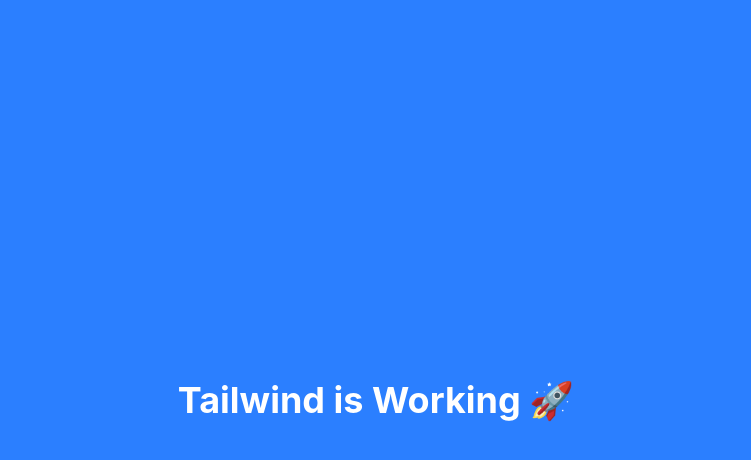
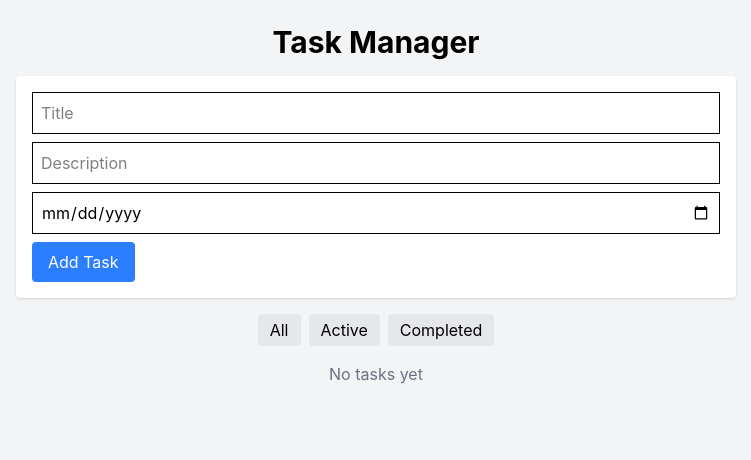
Before and after one commit to Kkiran28/task1-task-Manager, a React (Vite) app in the folder client/: page / in a window 1280 px wide. Shown: the top 460 px of the page, without its empty margins (264-1015 px from the left). Built offline with nearby package versions, Linux system fonts and the light colour scheme.

Commit message:
setup project folder strcture

```diff
--- a/client/src/App.jsx
+++ b/client/src/App.jsx
@@ -1,9 +1,9 @@
+import Home from "./pages/Home";
+
 function App() {
   return (
-    <div className="h-screen flex items-center justify-center bg-blue-500">
-      <h1 className="text-white text-4xl font-bold">
-        Tailwind is Working 🚀
-      </h1>
+    <div className="min-h-screen bg-gray-100">
+      <Home />
     </div>
   );
 }
--- /dev/null
+++ b/client/src/components/Filters.jsx
@@ -0,0 +1,17 @@
+function Filters() {
+  return (
+    <div className="flex gap-2 justify-center mb-4">
+      <button className="px-3 py-1 bg-gray-200 rounded">
+        All
+      </button>
+      <button className="px-3 py-1 bg-gray-200 rounded">
+        Active
+      </button>
+      <button className="px-3 py-1 bg-gray-200 rounded">
+        Completed
+      </button>
+    </div>
+  );
+}
+
+export default Filters;
--- /dev/null
+++ b/client/src/components/TaskForm.jsx
@@ -0,0 +1,62 @@
+import { useState } from "react";
+
+function TaskForm({ addTask }) {
+  const [form, setForm] = useState({
+    title: "",
+    description: "",
+    dueDate: ""
+  });
+
+  const handleChange = (e) => {
+    setForm({ ...form, [e.target.name]: e.target.value });
+  };
+
+  const handleSubmit = (e) => {
+    e.preventDefault();
+
+    if (!form.title) return;
+
+    const newTask = {
+      id: Date.now(),
+      ...form
+    };
+
+    addTask(newTask);
+
+    setForm({ title: "", description: "", dueDate: "" });
+  };
+
+  return (
+    <form onSubmit={handleSubmit} className="bg-white p-4 shadow rounded mb-4">
+      <input
+        name="title"
+        placeholder="Title"
+        value={form.title}
+        onChange={handleChange}
+        className="border p-2 w-full mb-2"
+      />
+
+      <input
+        name="description"
+        placeholder="Description"
+        value={form.description}
+        onChange={handleChange}
+        className="border p-2 w-full mb-2"
+      />
+
+      <input
+        type="date"
+        name="dueDate"
+        value={form.dueDate}
+        onChange={handleChange}
+        className="border p-2 w-full mb-2"
+      />
+
+      <button className="bg-blue-500 text-white px-4 py-2 rounded">
+        Add Task
+      </button>
+    </form>
+  );
+}
+
+export default TaskForm;
--- /dev/null
+++ b/client/src/components/TaskItem.jsx
@@ -0,0 +1,20 @@
+function TaskItem({ task, deleteTask }) {
+  return (
+    <div className="bg-white p-3 shadow rounded flex justify-between items-center">
+      <div>
+        <h2 className="font-bold">{task.title}</h2>
+        <p className="text-sm text-gray-600">{task.description}</p>
+        <p className="text-xs text-gray-400">{task.dueDate}</p>
+      </div>
+
+      <button
+        onClick={() => deleteTask(task.id)}
+        className="bg-red-500 text-white px-3 py-1 rounded"
+      >
+        Delete
+      </button>
+    </div>
+  );
+}
+
+export default TaskItem;
--- /dev/null
+++ b/client/src/components/TaskList.jsx
@@ -0,0 +1,23 @@
+import TaskItem from "./TaskItem";
+
+function TaskList({ tasks, deleteTask }) {
+  return (
+    <div className="space-y-3">
+      {tasks.length === 0 ? (
+        <p className="text-center text-gray-500">
+          No tasks yet
+        </p>
+      ) : (
+        tasks.map((task) => (
+          <TaskItem
+            key={task.id}
+            task={task}
+            deleteTask={deleteTask}
+          />
+        ))
+      )}
+    </div>
+  );
+}
+
+export default TaskList;
--- /dev/null
+++ b/client/src/pages/Home.jsx
@@ -0,0 +1,31 @@
+import TaskForm from "../components/TaskForm";
+import TaskList from "../components/TaskList";
+import Filters from "../components/Filters";
+import { useState } from "react";
+
+function Home() {
+  const [tasks, setTasks] = useState([]);
+
+  const addTask = (task) => {
+    setTasks([task, ...tasks]);
+  };
+
+  const deleteTask = (id) => {
+    setTasks(tasks.filter((t) => t.id !== id));
+  };
+
+  return (
+    <div className="p-6 max-w-3xl mx-auto">
+      <h1 className="text-3xl font-bold mb-4 text-center">
+        Task Manager
+      </h1>
+
+      <TaskForm addTask={addTask} />
+      <Filters />
+
+      <TaskList tasks={tasks} deleteTask={deleteTask} />
+    </div>
+  );
+}
+
+export default Home;
--- /dev/null
+++ b/client/src/services/taskServices.js
@@ -0,0 +1 @@
+export {};
```
Also changed, not shown: client/src/hooks/useTasks.js (added).
